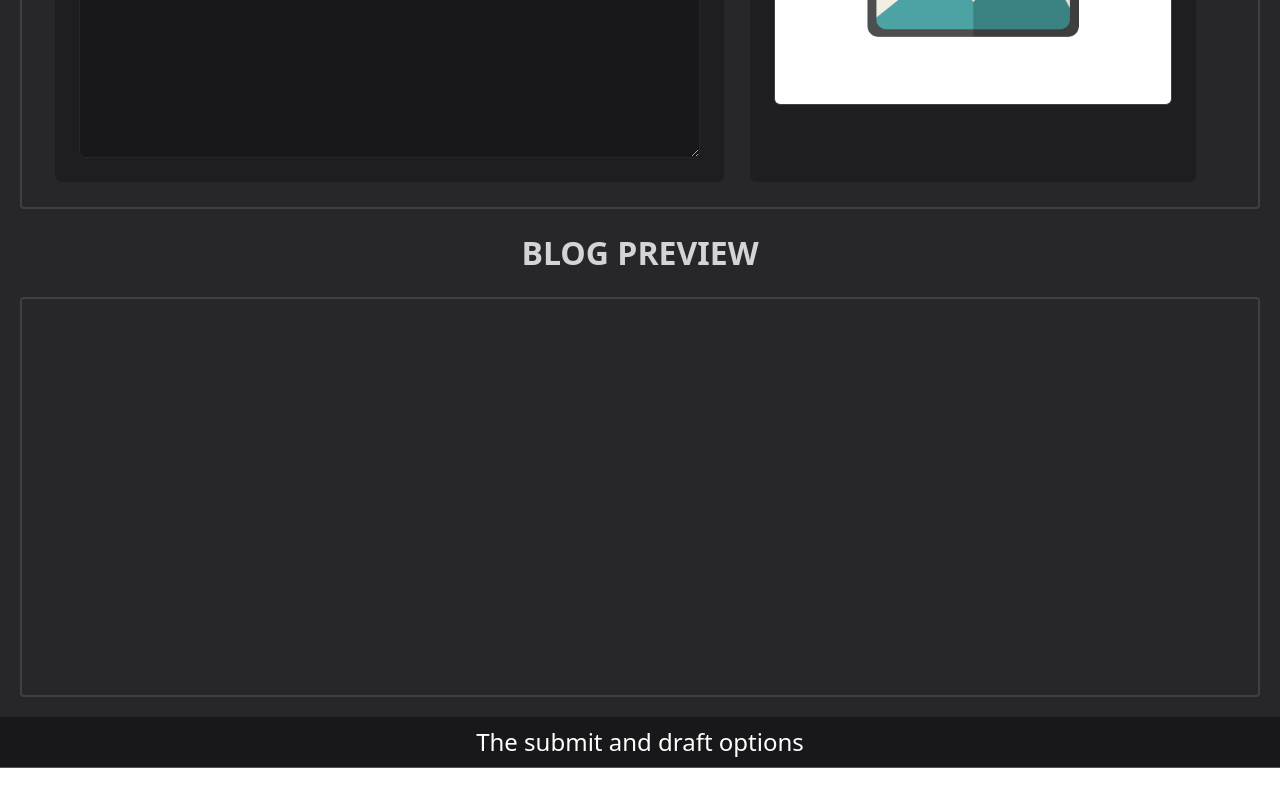
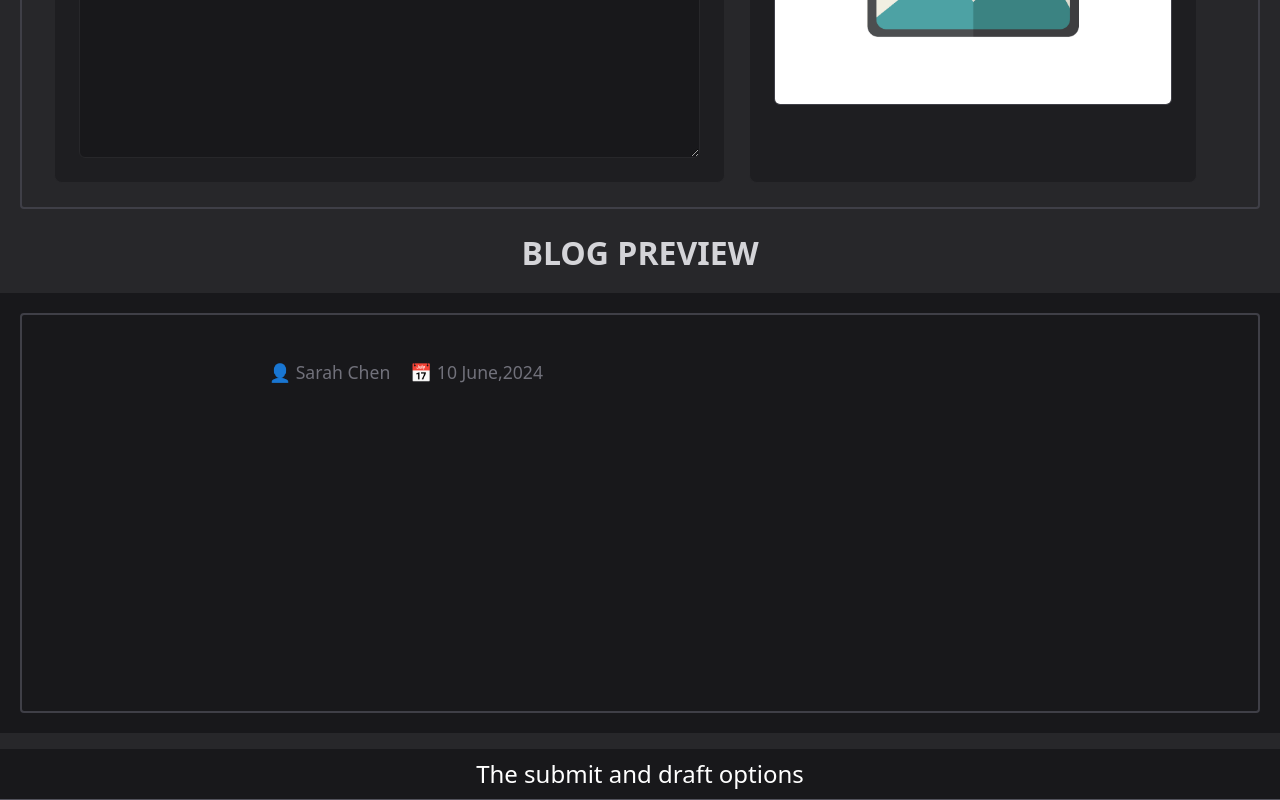
Before and after one commit to anshul-303/Blog_App-, a React (Vite) app in the folder frontend/react-app/: page /create-blog in a window 1280 px wide. Shown: the part 890-1690 px from the top of the page. Before the commit the page ends 1658 px from the top, so only its background shows below. Built offline with nearby package versions, Linux system fonts and the light colour scheme; no server answers.

Commit message:
Blog preview section half complete

```diff
--- a/frontend/react-app/src/components/Navbar.jsx
+++ b/frontend/react-app/src/components/Navbar.jsx
@@ -27,7 +27,7 @@ export default function Navbar() {
             </li>
             <li className="">
               <Link to="/blogs/liked">
-                <span className="text-rose-600">♡</span>Liked Blogs
+                <span className="text-rose-600">♡ </span> Liked Blogs
               </Link>
             </li>
             <li className="">
--- a/frontend/react-app/src/pages/author/CreateBlog.jsx
+++ b/frontend/react-app/src/pages/author/CreateBlog.jsx
@@ -62,7 +62,7 @@ export default function CreateBlog() {
             Create a Blog
           </p>
         </div>
-        <div className="w-full flex flex-col py-4 ">
+        <div className="w-full flex flex-col py-4">
           <div className="p-1  max-w-full min-h-[50vh] bg-zinc-800 flex justify-center items-center border-white border-zinc-700">
             <div className="w-[97.5%] min-h-[50vh] flex flex-col py-3 px-7 text-[1.25em]  border border-zinc-700 border-[2px] text-white rounded-sm gap-2 pb-5 ">
               <p className="w-[97.5%] text-[1.4em] font-bold uppercase tracking-widest text-zinc-200">
@@ -177,12 +177,25 @@ export default function CreateBlog() {
           <p className="p-2 w-full flex justify-center items-center text-zinc-300 text-[2rem] font-bold text-md my-2">
             BLOG PREVIEW
           </p>
-          <div className="p-1 max-w-full min-h-[50vh] bg-zinc-800 flex justify-center items-center border-white border-zinc-700">
-            <div
-              className="w-[97.5%] min-h-[50vh] flex justify-center items-center border border-zinc-700 border-[2px] text-white rounded-sm"
-              alt="This is an image"
-            >
-
+          <div className="px-1 py-5 max-w-full min-h-[50vh] bg-zinc-900 flex justify-center items-center border-white border-zinc-700">
+            <div className="w-[97.5%] min-h-[50vh] flex flex-col  justify-top py-5 items-center text-white rounded-sm border border-zinc-700 border-[2px]">
+              <div className="flex  flex-col justify-top w-[80%] md:w-[60%]  gap-3">
+                <p className="font-bold text-[2.5rem] text-white">{title}</p>
+                <p className="font-semi text-[1.3rem] text-zinc-500">
+                  {summary}
+                </p>
+                <div className="flex gap-5">
+                  <p className="font-semi text-[1.1rem] text-zinc-500">
+                    👤 Sarah Chen
+                  </p>
+                  <p className="font-semi text-[1.1rem] text-zinc-500 ">
+                    📅 10 June,2024
+                  </p>
+                </div>
+                <div className="font text-[1.1rem] text-white whitespace-pre-line">
+                  {body}
+                </div>
+              </div>
             </div>
           </div>
         </div>
```
